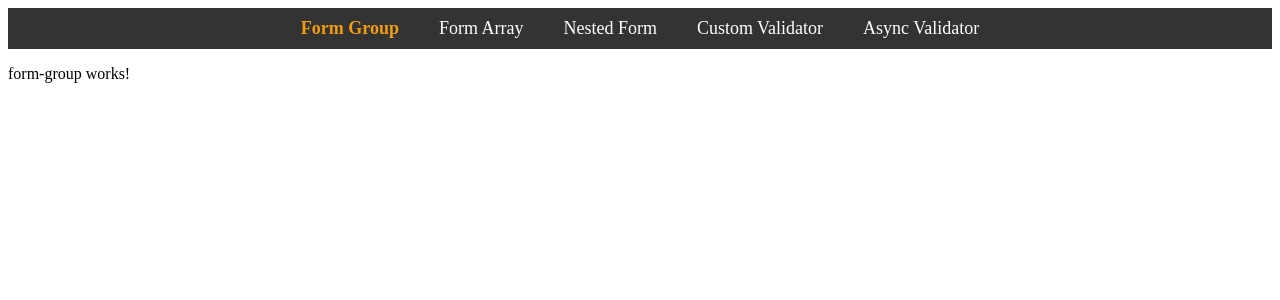
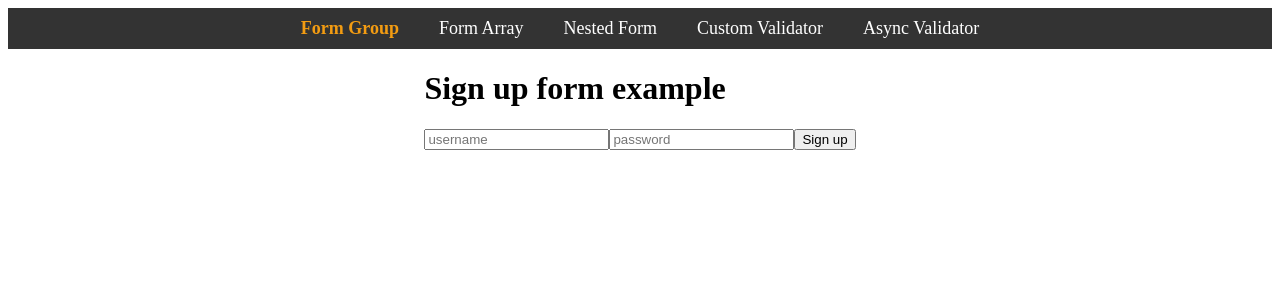
Before and after one commit to etienne-orchis/advanced-ng-app, an Angular app: page /reactive-form/form-group in a window 1280 px wide. Shown: the top 300 px of the page. Built offline with nearby package versions, Linux system fonts and the light colour scheme.

Commit message:
creating the form group object

```diff
--- a/src/app/app.component.html
+++ b/src/app/app.component.html
@@ -32,4 +32,6 @@
     </ul>
   </nav>
 </header>
-<router-outlet />
+<main>
+  <router-outlet />
+</main>
--- a/src/app/app.component.scss
+++ b/src/app/app.component.scss
@@ -33,3 +33,8 @@
     color: #ddd;
   }
 }
+
+main{
+  display: flex;
+  justify-content: center;
+}
--- a/src/app/reactive-form/form-group/form-group.component.html
+++ b/src/app/reactive-form/form-group/form-group.component.html
@@ -1 +1,20 @@
-<p>form-group works!</p>
+<div class="form-wrapper">
+  <h1>Sign up form example</h1>
+
+  <form (submit)="handleSubmit()" [formGroup]="signUpForm">
+    <input
+      type="text"
+      placeholder="username"
+      formControlName="username"
+      class="form-field-input"
+    />
+    <input
+      type="password"
+      placeholder="password"
+      formControlName="password"
+      class="form-field-input"
+    />
+
+    <button type="submit" class="button-primary">Sign up</button>
+  </form>
+</div>
--- a/src/app/reactive-form/form-group/form-group.component.ts
+++ b/src/app/reactive-form/form-group/form-group.component.ts
@@ -1,11 +1,28 @@
 import { Component } from '@angular/core';
+import { FormBuilder, FormGroup, ReactiveFormsModule } from '@angular/forms';
 
 @Component({
   selector: 'app-form-group',
-  imports: [],
+  imports: [ReactiveFormsModule],
   templateUrl: './form-group.component.html',
-  styleUrl: './form-group.component.scss'
+  styleUrl: './form-group.component.scss',
 })
 export class FormGroupComponent {
+  signUpForm!: FormGroup;
 
+  constructor(private readonly fb: FormBuilder) {}
+
+  ngOnInit(): void {
+    this.signUpForm = this.fb.group({
+      // Form Group
+      username: [''], // Form Control
+      password: [''], // Form Control
+    });
+  }
+
+  handleSubmit() {
+    const formValue = this.signUpForm.value;
+
+    console.log('formValue :>> ', formValue);
+  }
 }
```
